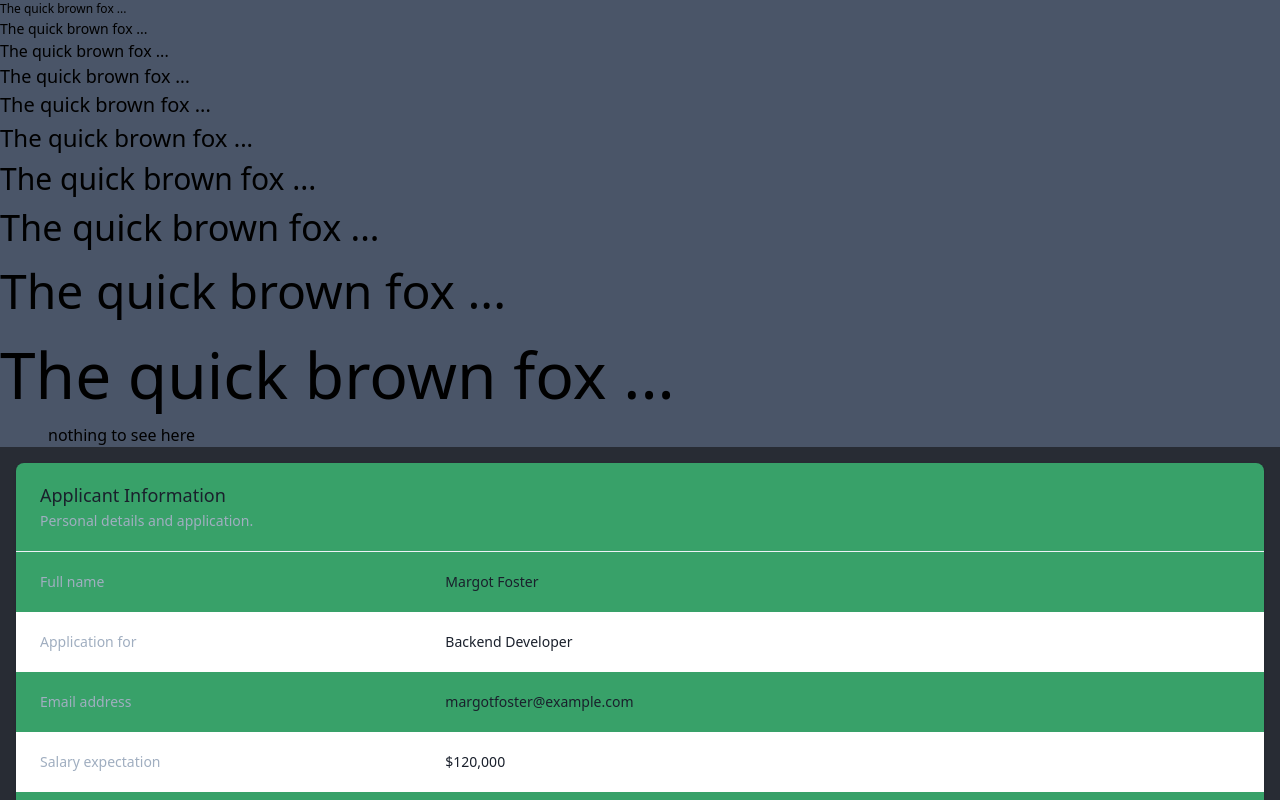
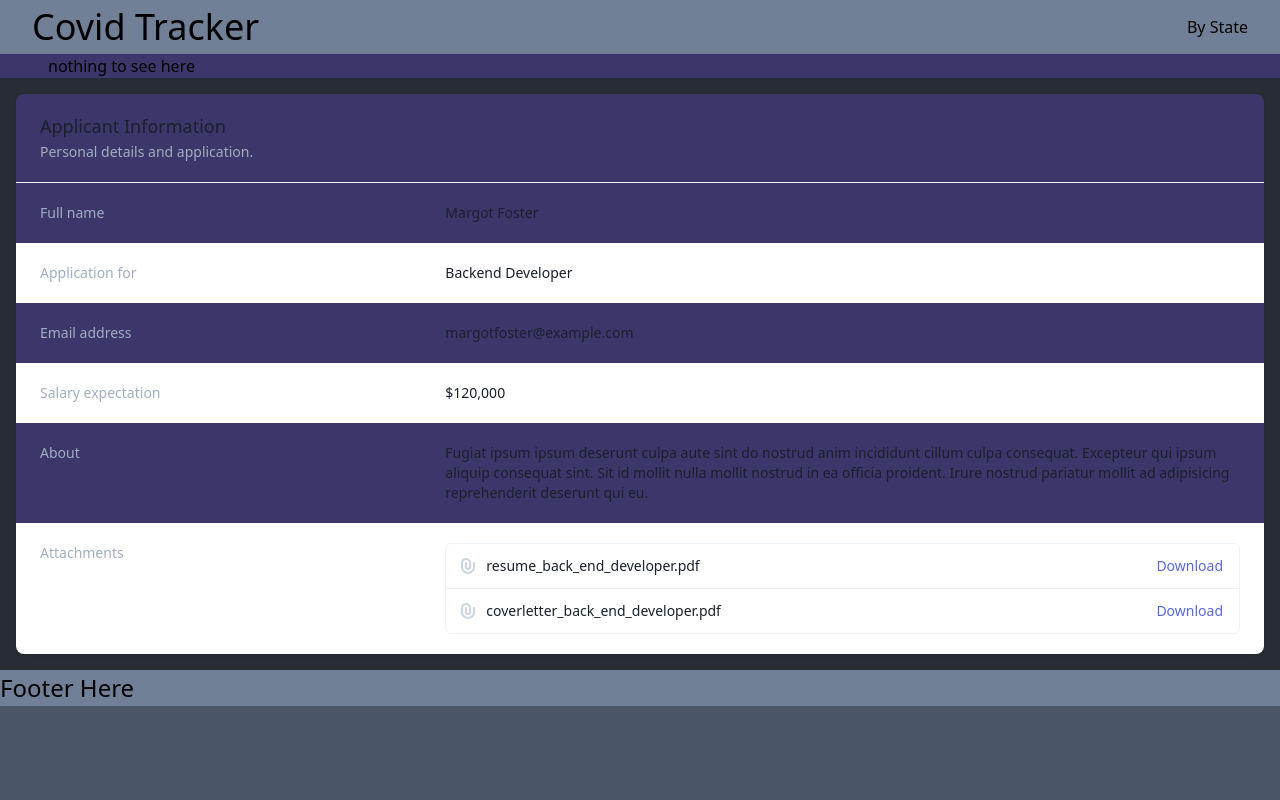
Before and after one commit to Blazekla/covid-tracker, a React (Create React App) app: page / in a window 1280 px wide. Shown: the top 800 px of the page. Built offline with nearby package versions, Linux system fonts and the light colour scheme; no server answers.

Commit message:
styling for the page

```diff
--- a/src/App.js
+++ b/src/App.js
@@ -1,25 +1,22 @@
 import React from "react";
 import LineChart from "./components/LineChart";
-// import "./App.css";
 import "./assets/css/main.css";
 import Tailwind from "./components/tailwindexample";
+
 function App() {
   return (
-    <div className="App">
-      <p class="text-xs ...">The quick brown fox ...</p>
-      <p class="text-sm ...">The quick brown fox ...</p>
-      <p class="text-base ...">The quick brown fox ...</p>
-      <p class="text-lg ...">The quick brown fox ...</p>
-      <p class="text-xl ...">The quick brown fox ...</p>
-      <p class="text-2xl ...">The quick brown fox ...</p>
-      <p class="text-3xl ...">The quick brown fox ...</p>
-      <p class="text-4xl ">The quick brown fox ...</p>
-      <p class="text-5xl ...">The quick brown fox ...</p>
-      <p class="text-6xl ...">The quick brown fox ...</p>
-      <header className="App-header">
+    <div className="flex flex-col  bg-indigo-900">
+      <header className="flex justify-between items-center bg-gray-600 px-8">
+        <h1 className="text-4xl ">Covid Tracker</h1>
+        <p>By State</p>
+      </header>
+      <main>
         <LineChart />
         <Tailwind />
-      </header>
+      </main>
+      <footer>
+        <p className="text-2xl bg-gray-600">Footer Here</p>
+      </footer>
     </div>
   );
 }
--- a/src/components/tailwindexample.js
+++ b/src/components/tailwindexample.js
@@ -3,7 +3,7 @@ import React from "react";
 function tailwindexample() {
   return (
     <div className="flex justify-center px-4 py-4 bg-primary">
-      <div className="bg-green-600 shadow overflow-hidden sm:rounded-lg">
+      <div className="bg-indigo-900 shadow overflow-hidden sm:rounded-lg">
         <div className="px-4 py-5 border-b border-gray-200 sm:px-6">
           <h3 className="text-lg leading-6 font-medium text-gray-900">
             Applicant Information
```
